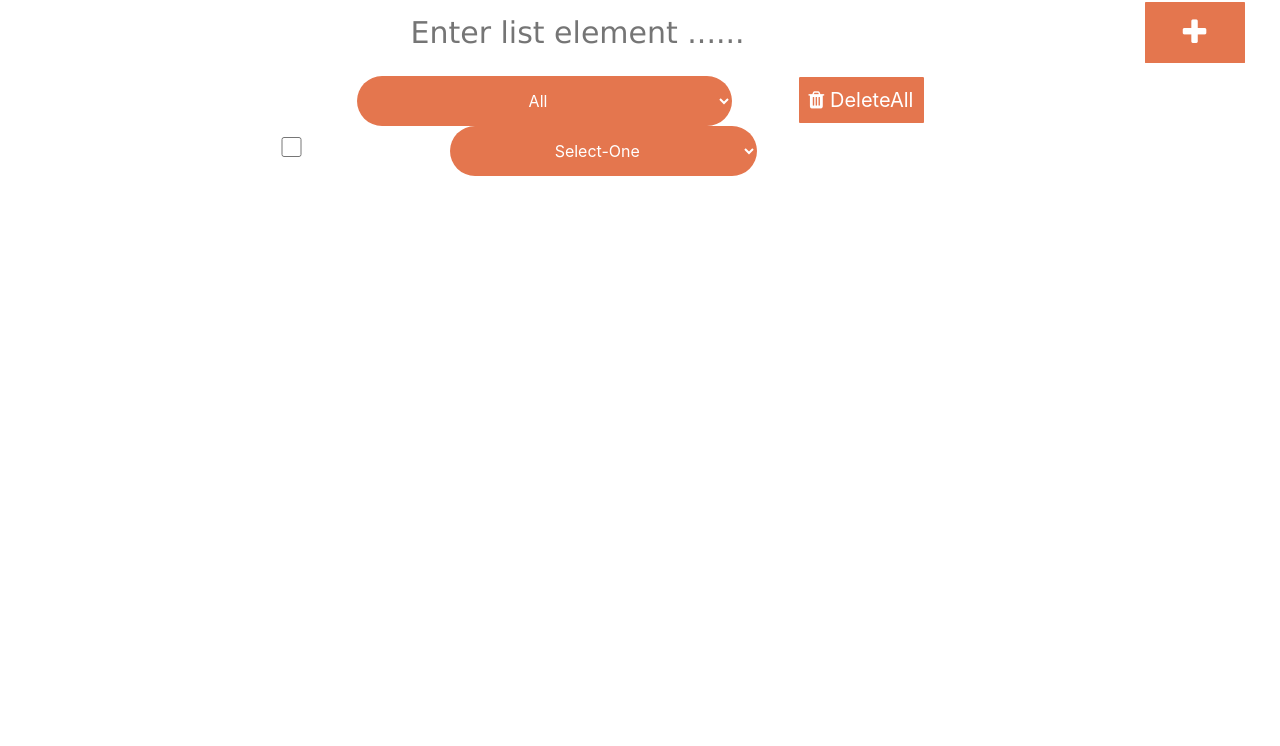
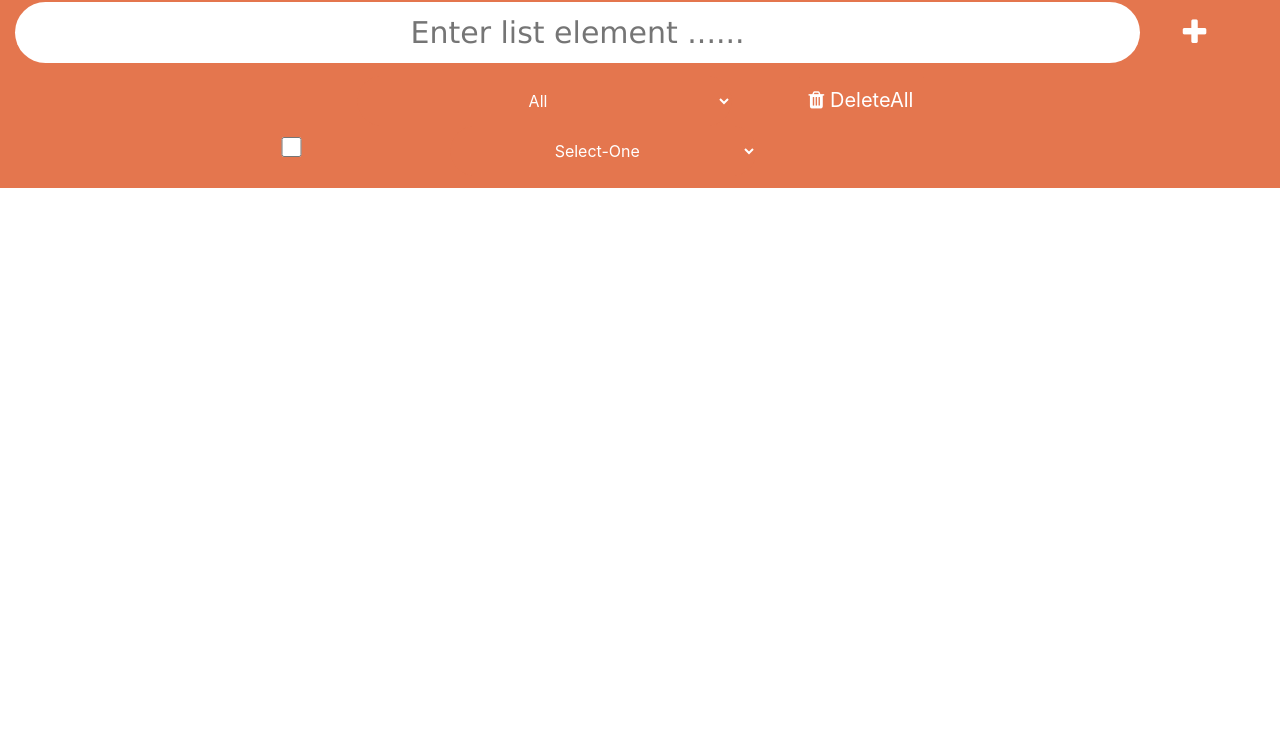
Before and after one commit to heratshah/todolist, a plain HTML site: page index.html in a window 1280 px wide. Shown: the part 54-800 px from the top of the page. Drawn offline with nearby package versions, Linux system fonts and the light colour scheme.

Commit message:
Update style.css

```diff
--- a/style.css
+++ b/style.css
@@ -6,6 +6,7 @@ h1{
 }
 
 .container-fluid{
+    background-color: rgb(228, 118, 78);
     padding-bottom: 1%;
 }
 .addbutton{
```
